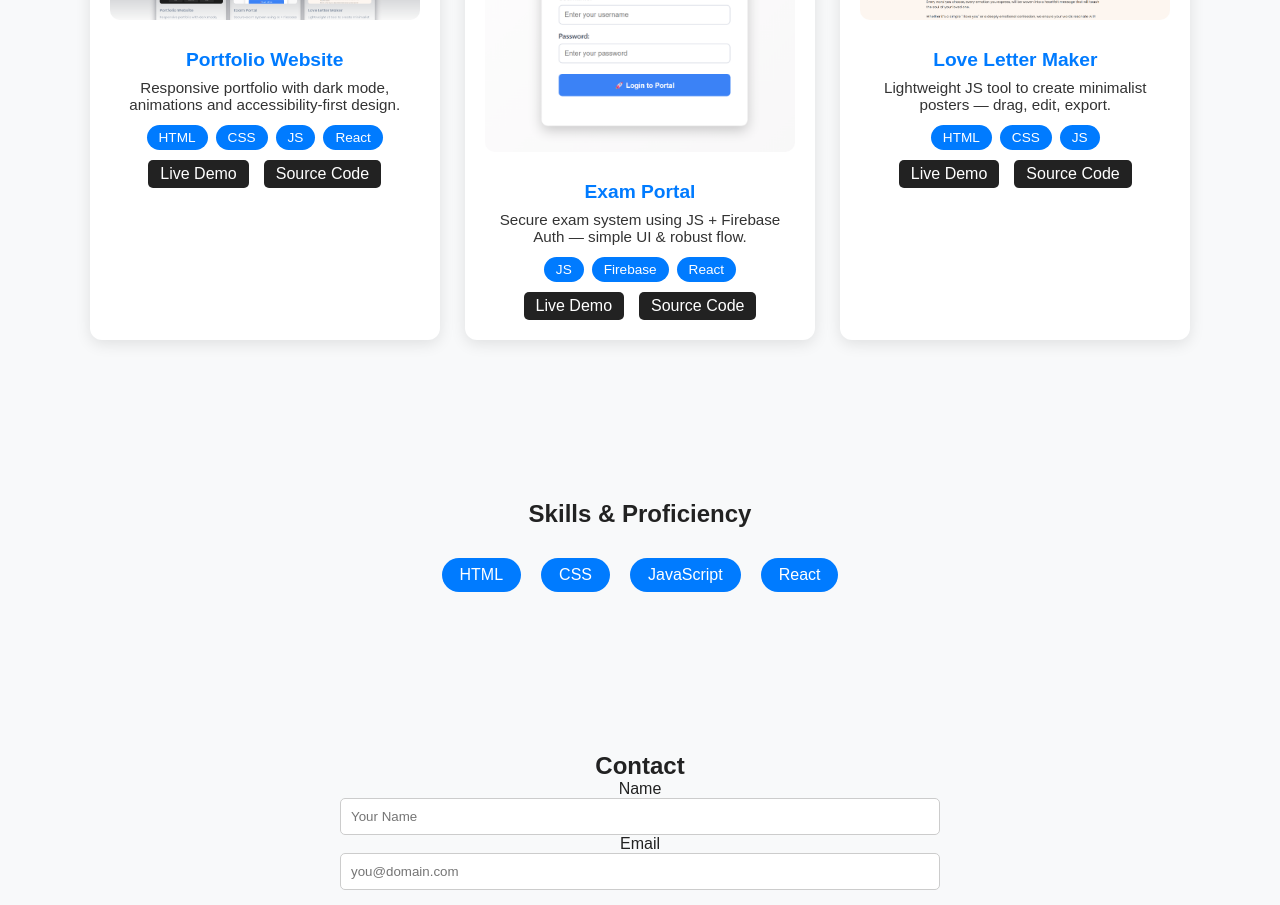
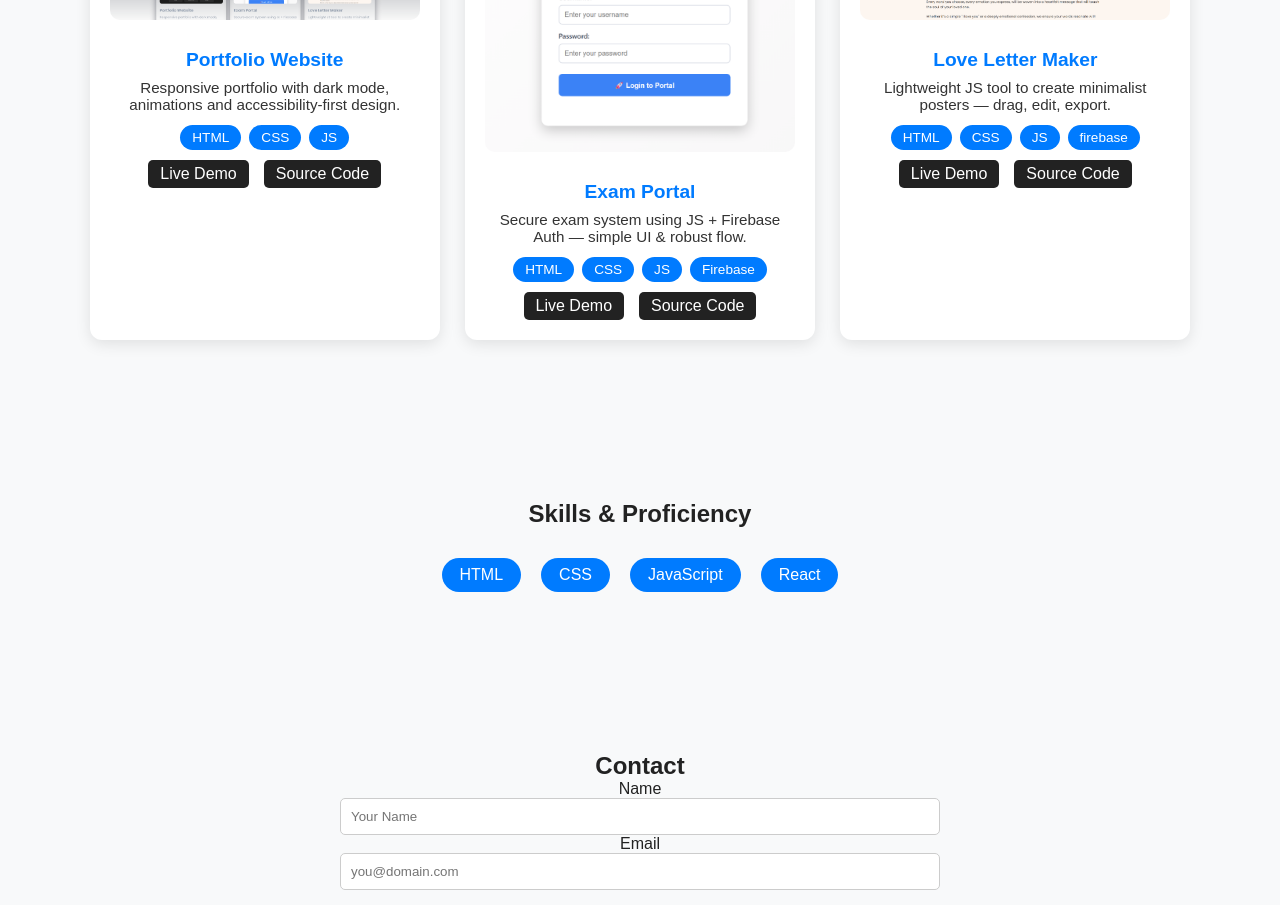
Before and after one commit to Ayushrai9142/ayushstudio, a React (Create React App) app: page / in a window 1280 px wide. Shown: the part 1220-2125 px from the top of the page. Built offline with nearby package versions, Linux system fonts and the light colour scheme.

Commit message:
Update Projects.js

```diff
--- a/src/components/Projects.js
+++ b/src/components/Projects.js
@@ -9,24 +9,24 @@ const projects = [
     title: "Portfolio Website",
     desc: "Responsive portfolio with dark mode, animations and accessibility-first design.",
     img: project1,
-    tags: ["HTML", "CSS", "JS", "React"],
-    demo: "#",
+    tags: ["HTML", "CSS", "JS"],
+    demo: "https://ayushstudio.netlify.app",
     code: "https://github.com/ayushrai9142/portfolio-2"
   },
   {
     title: "Exam Portal",
     desc: "Secure exam system using JS + Firebase Auth — simple UI & robust flow.",
     img: project2,
-    tags: ["JS", "Firebase", "React"],
-    demo: "#",
+    tags: ["HTML", "CSS","JS", "Firebase"],
+    demo: "https://exam-porta.netlify.app",
     code: "https://github.com/ayushrai9142/exam-portal"
   },
   {
     title: "Love Letter Maker",
     desc: "Lightweight JS tool to create minimalist posters — drag, edit, export.",
     img: project3,
-    tags: ["HTML", "CSS", "JS"],
-    demo: "#",
+    tags: ["HTML", "CSS", "JS","firebase"],
+    demo: "https://143-letter.netlify.app",
     code: "https://github.com/ayushrai9142/love-letter"
   },
 ];
```
